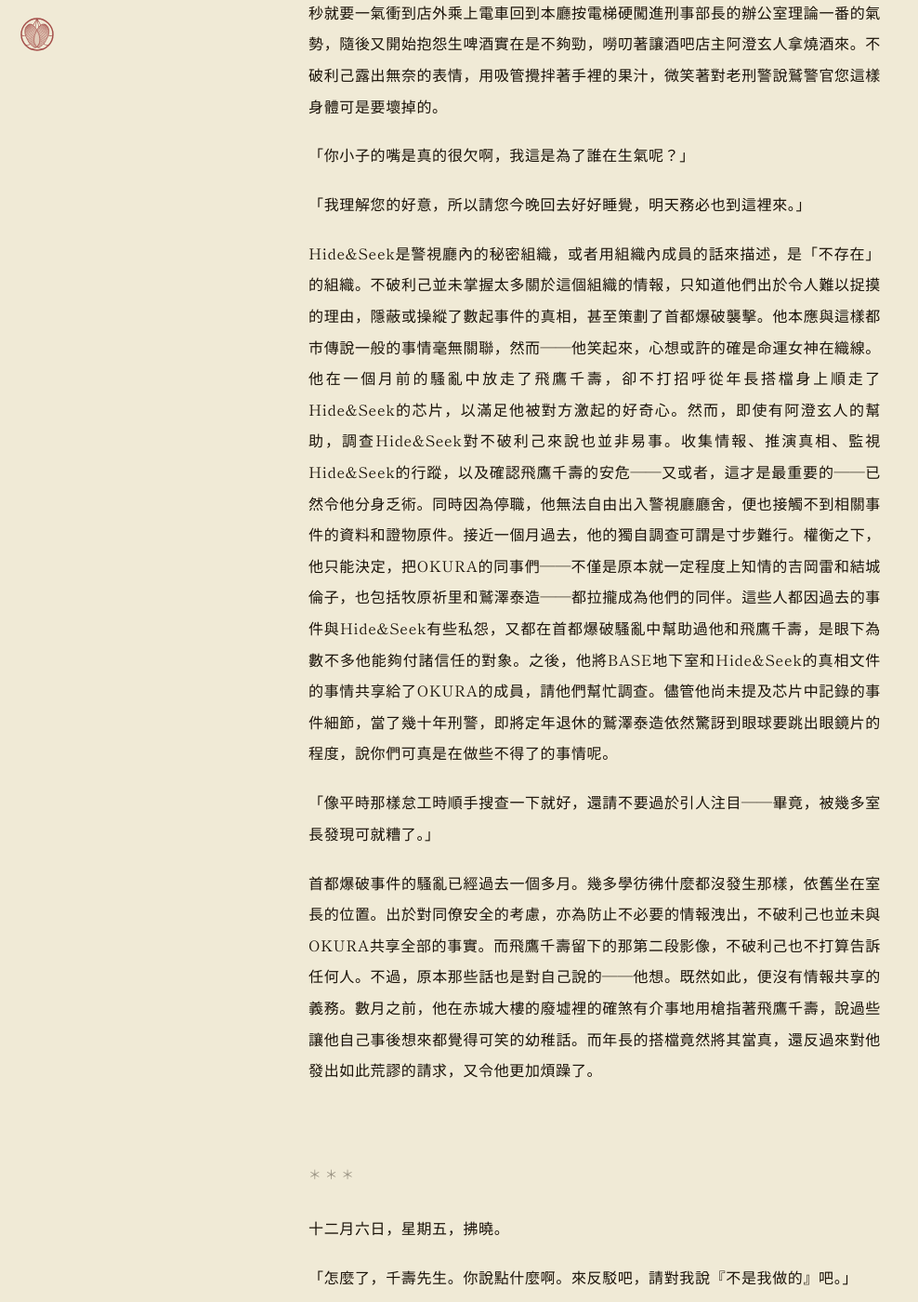
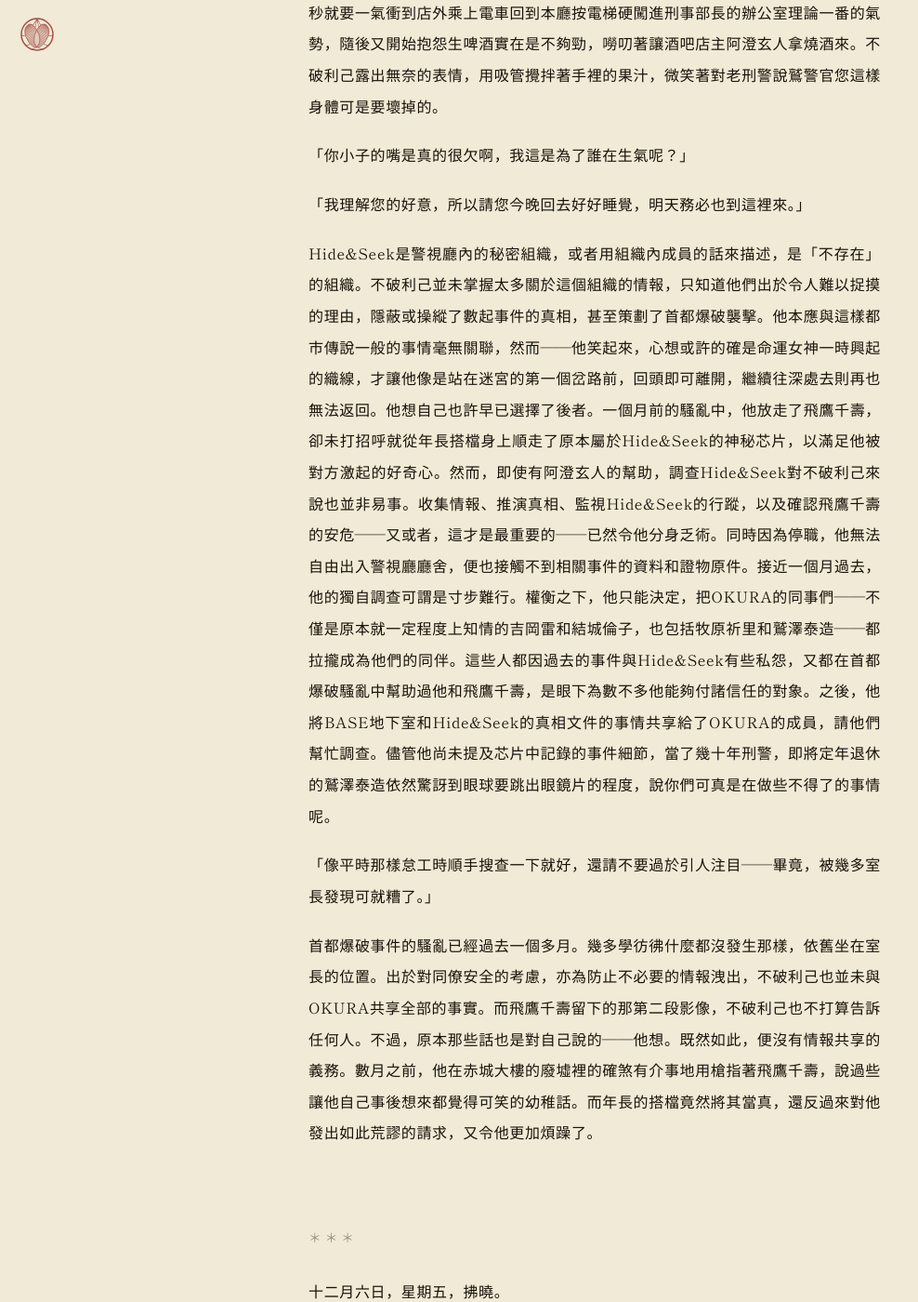
Before and after one commit to AriaYura/eternalnessstudy, a Jekyll site: the page built from posts/takeyabunotsuki/t-01.md, in a window 1280 px wide and 1400 px high, scrolled down 2729 px. Shown: the whole window at 93% size, without its empty margins (0-988 px from the left). Built offline with Jekyll 4.4.1, drawn with Linux system fonts in a browser that asks for light colours; some web fonts are replaced.

Commit message:
quick fix t-01-01 0616

```diff
--- a/posts/takeyabunotsuki/t-01.md
+++ b/posts/takeyabunotsuki/t-01.md
@@ -54,7 +54,7 @@
 
 「我理解您的好意，所以請您今晚回去好好睡覺，明天務必也到這裡來。」
 
-Hide&Seek是警視廳內的秘密組織，或者用組織內成員的話來描述，是「不存在」的組織。不破利己並未掌握太多關於這個組織的情報，只知道他們出於令人難以捉摸的理由，隱蔽或操縱了數起事件的真相，甚至策劃了首都爆破襲擊。他本應與這樣都市傳說一般的事情毫無關聯，然而——他笑起來，心想或許的確是命運女神在織線。他在一個月前的騷亂中放走了飛鷹千壽，卻不打招呼從年長搭檔身上順走了Hide&Seek的芯片，以滿足他被對方激起的好奇心。然而，即使有阿澄玄人的幫助，調查Hide&Seek對不破利己來說也並非易事。收集情報、推演真相、監視Hide&Seek的行蹤，以及確認飛鷹千壽的安危——又或者，這才是最重要的——已然令他分身乏術。同時因為停職，他無法自由出入警視廳廳舍，便也接觸不到相關事件的資料和證物原件。接近一個月過去，他的獨自調查可謂是寸步難行。權衡之下，他只能決定，把OKURA的同事們——不僅是原本就一定程度上知情的吉岡雷和結城倫子，也包括牧原祈里和鷲澤泰造——都拉攏成為他們的同伴。這些人都因過去的事件與Hide&Seek有些私怨，又都在首都爆破騷亂中幫助過他和飛鷹千壽，是眼下為數不多他能夠付諸信任的對象。之後，他將BASE地下室和Hide&Seek的真相文件的事情共享給了OKURA的成員，請他們幫忙調查。儘管他尚未提及芯片中記錄的事件細節，當了幾十年刑警，即將定年退休的鷲澤泰造依然驚訝到眼球要跳出眼鏡片的程度，說你們可真是在做些不得了的事情呢。
+Hide&Seek是警視廳內的秘密組織，或者用組織內成員的話來描述，是「不存在」的組織。不破利己並未掌握太多關於這個組織的情報，只知道他們出於令人難以捉摸的理由，隱蔽或操縱了數起事件的真相，甚至策劃了首都爆破襲擊。他本應與這樣都市傳說一般的事情毫無關聯，然而——他笑起來，心想或許的確是命運女神一時興起的織線，才讓他像是站在迷宮的第一個岔路前，回頭即可離開，繼續往深處去則再也無法返回。他想自己也許早已選擇了後者。一個月前的騷亂中，他放走了飛鷹千壽，卻未打招呼就從年長搭檔身上順走了原本屬於Hide&Seek的神秘芯片，以滿足他被對方激起的好奇心。然而，即使有阿澄玄人的幫助，調查Hide&Seek對不破利己來說也並非易事。收集情報、推演真相、監視Hide&Seek的行蹤，以及確認飛鷹千壽的安危——又或者，這才是最重要的——已然令他分身乏術。同時因為停職，他無法自由出入警視廳廳舍，便也接觸不到相關事件的資料和證物原件。接近一個月過去，他的獨自調查可謂是寸步難行。權衡之下，他只能決定，把OKURA的同事們——不僅是原本就一定程度上知情的吉岡雷和結城倫子，也包括牧原祈里和鷲澤泰造——都拉攏成為他們的同伴。這些人都因過去的事件與Hide&Seek有些私怨，又都在首都爆破騷亂中幫助過他和飛鷹千壽，是眼下為數不多他能夠付諸信任的對象。之後，他將BASE地下室和Hide&Seek的真相文件的事情共享給了OKURA的成員，請他們幫忙調查。儘管他尚未提及芯片中記錄的事件細節，當了幾十年刑警，即將定年退休的鷲澤泰造依然驚訝到眼球要跳出眼鏡片的程度，說你們可真是在做些不得了的事情呢。
 
 「像平時那樣怠工時順手搜查一下就好，還請不要過於引人注目——畢竟，被幾多室長發現可就糟了。」
 
```
